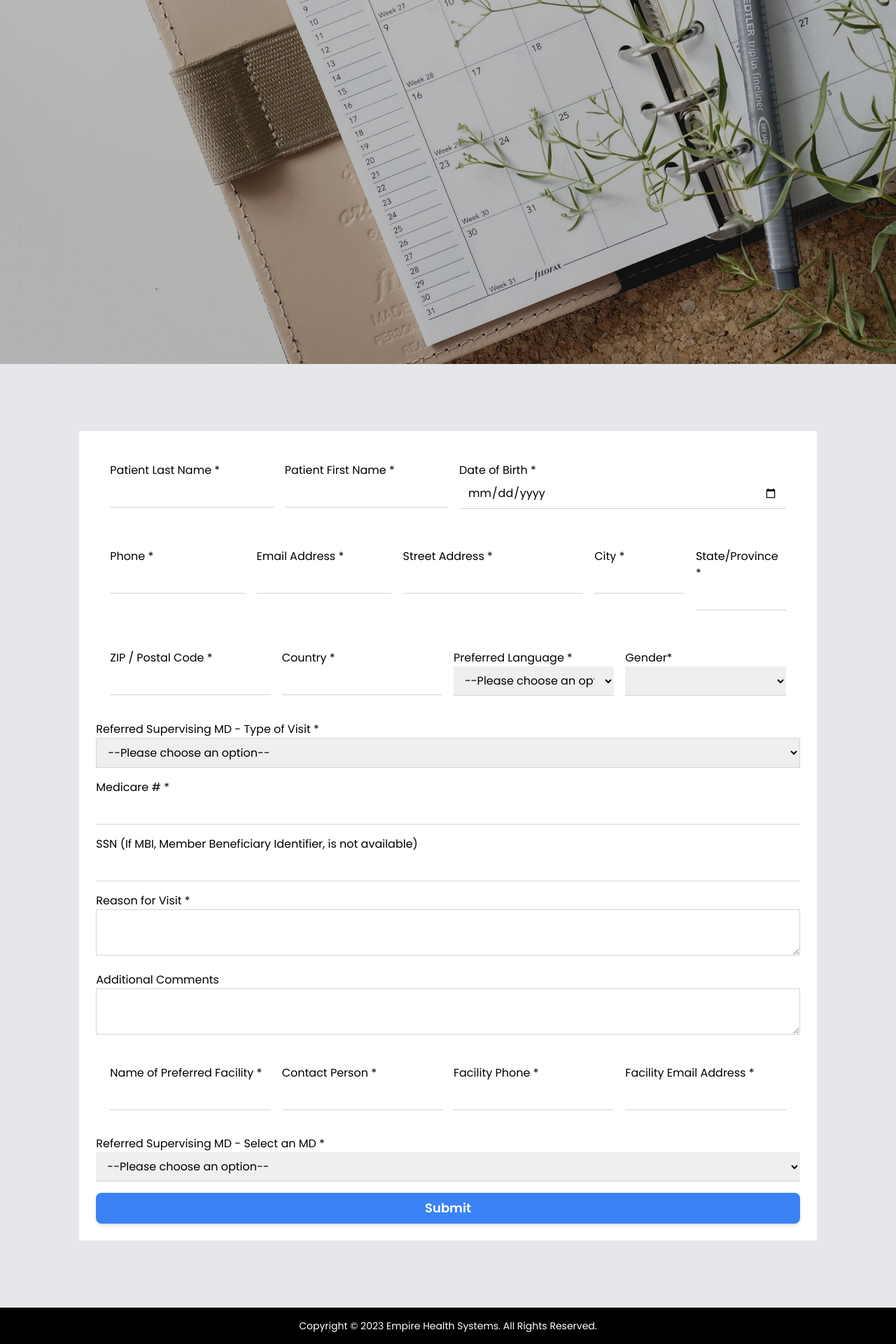
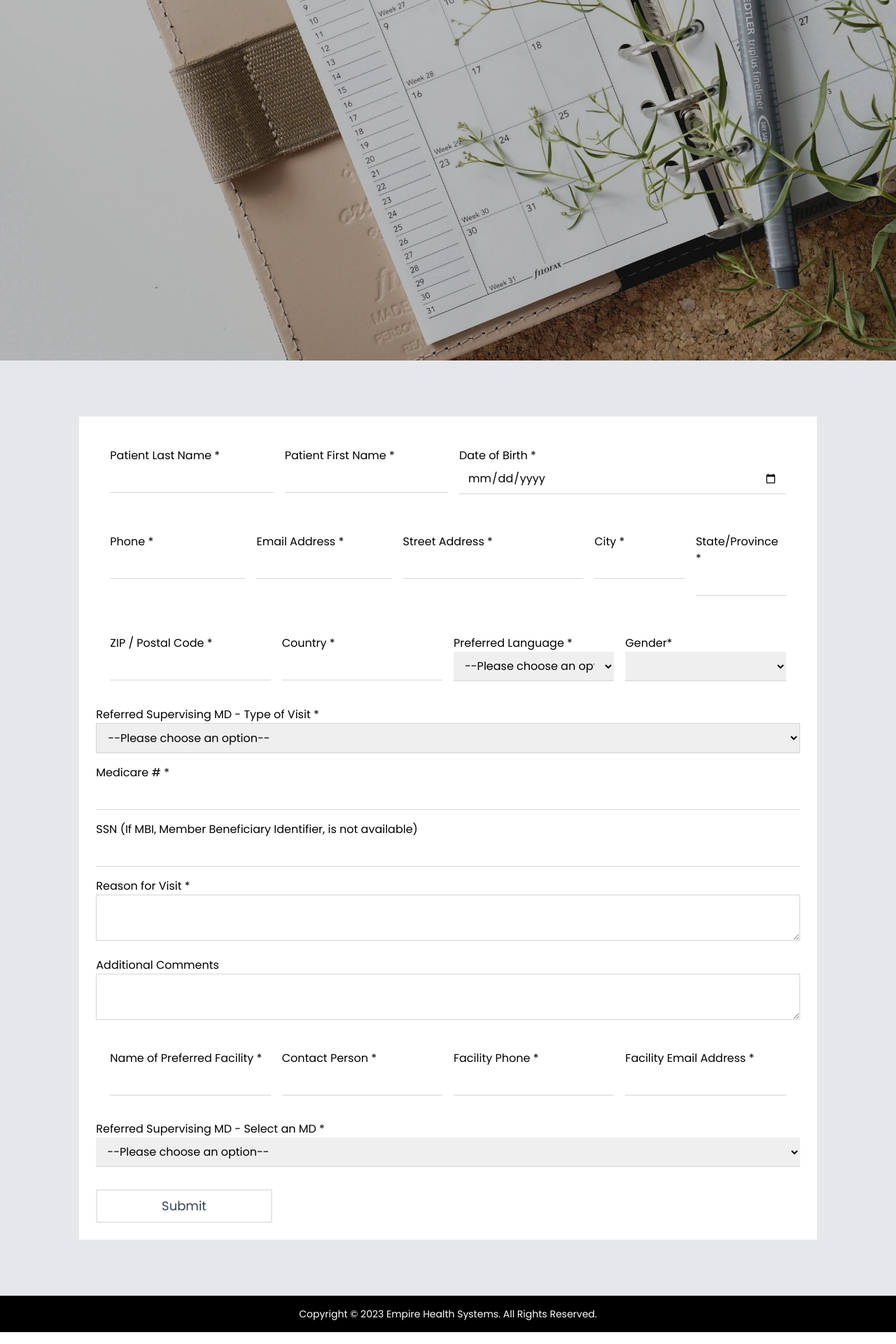
Before and after one commit to valeriequach/EmpireHealthSystems-1, a React (Vite) app: page /Intake in a window 1280 px wide. Shown: the part 317-2237 px from the top of the page at 70% size. Built offline with nearby package versions, Linux system fonts and the light colour scheme.

Commit message:
submit button and padding fix

```diff
--- a/src/Components/Intake.jsx
+++ b/src/Components/Intake.jsx
@@ -57,16 +57,16 @@ function Intake(){
                     Intake Form
                 </h1>
             </div>
-        <div className="relative w-screen h-2/5 bg-black bg-opacity-50 overflow-hidden">
-                <div className="absolute inset-0 w-full h-full flex items-center z-10">
+        <div className="relative w-screen h-1/5 md:h-2/5 overflow-hidden">
+                <div className="absolute inset-0 w-full h-full md:h-full flex items-center z-10">
                     <img
                         src="/assets/intake-photo.jpg"
                         alt="clipboard"
                         className="object-cover object-center min-w-full min-h-full" />
                 </div>
-                <div className="absolute inset-0 w-full h-full bg-black opacity-25 z-20"></div>
+                <div className="absolute inset-0 w-full h-full md:h-full bg-black opacity-25 z-20"></div>
             </div>
-        <div className="relative bg-gray-200 flex flex-col items-center p-2 sm:py-2 md:py-12 lg:py-24 font-Poppins">
+        <div className="relative bg-gray-200 flex flex-col items-center p-2 sm:py-2 md:py-12 lg:py-20 font-Poppins">
             <div className="container w-full md:w-11/12 lg:w-10/12 h-auto bg-white flex flex-col p-2 sm:p-4 md:p-6">
             <form onSubmit={handleSubmit} className="space-y-4">
                 <div className="flex flex-col lg:flex-row gap-4 p-5">
@@ -315,14 +315,16 @@ function Intake(){
         <option value="Dr. Valle NPI#1689758526">Dr. Valle NPI#1689758526</option>
     </select>
 </div>
-            <div>
-                <button type="submit" className="w-full px-4 py-2 text-lg font-semibold text-white bg-blue-500 rounded-lg shadow-md hover:bg-blue-700 focus:outline-none focus:ring-2 focus:ring-blue-400 focus:ring-offset-2">Submit</button>
+            <div className="w-full md:w-1/4 pt-2 md:pt-4">
+                <button
+                    type="submit"
+                    className="w-full px-4 py-2 text-lg text-gray-700 hover:border-gray-700 border-2 font-Poppins active:scale-95">Submit</button>
             </div>
         </form>
             </div>
         </div>
         <div className='w-screen h-auto bg-black flex justify-center items-center text-white text-sm font-Poppins px-10 py-4'>
-        <span className=' text-center'>Copyright © 2023 Empire Health Systems. All Rights Reserved.</span>
+        <span className='text-center'>Copyright © 2023 Empire Health Systems. All Rights Reserved.</span>
        </div>
 </>
     );
```
